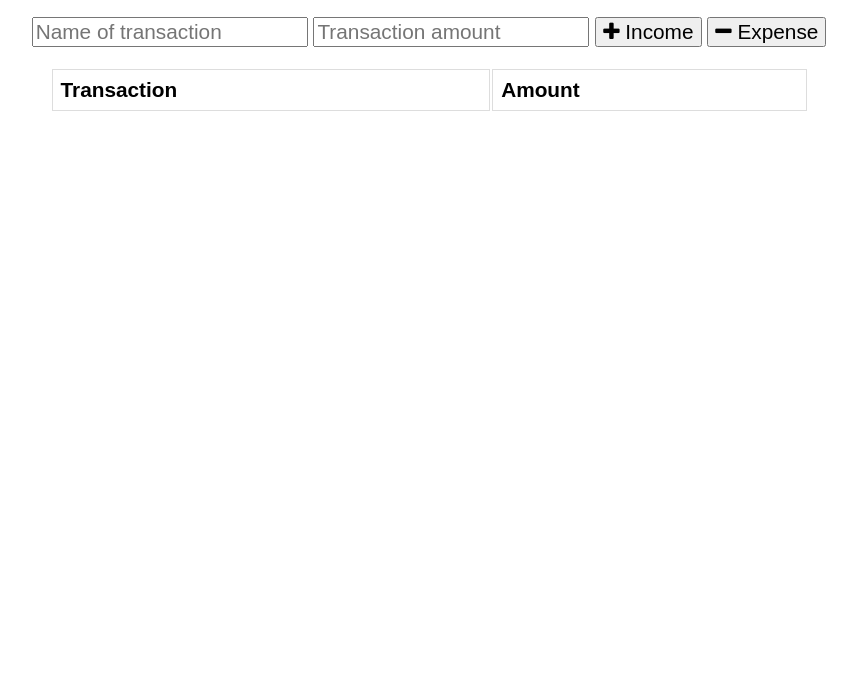
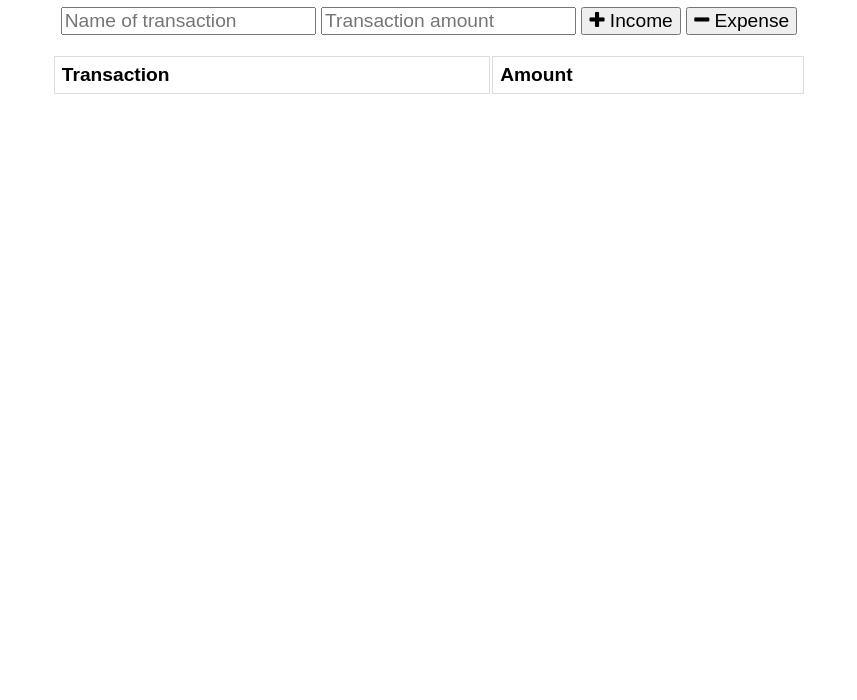
Before and after one commit to rthomson412/TravelBalance-PWA, a website: page public/index.html in a window 1280 px wide. Shown: the part 100-800 px from the top of the page, without its empty margins (211-1068 px from the left). Drawn offline with nearby package versions, Linux system fonts and the light colour scheme; no server answers.

Commit message:
Update styles.css
Css

```diff
--- a/public/css/styles.css
+++ b/public/css/styles.css
@@ -1,5 +1,5 @@
 body {
-  font-size: 130%;
+  font-size: 120%;
   font-family: Arial;
 }
 
@@ -15,7 +15,7 @@ table {
 td, th {
   border: 1.5px solid #dddddd;
   text-align: left;
-  padding: 8px;
+  padding: 7px;
 }
 
 tr:nth-child(even) {
@@ -28,7 +28,7 @@ tr:nth-child(even) {
 
 .wrapper {
   margin: 0 auto;
-  max-width: 825px;
+  max-width: 820px;
   text-align: center;
 }
 
```
